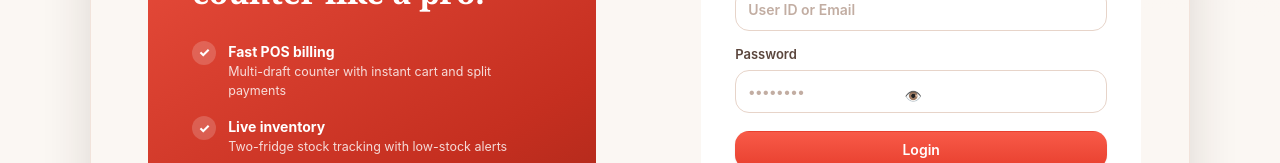
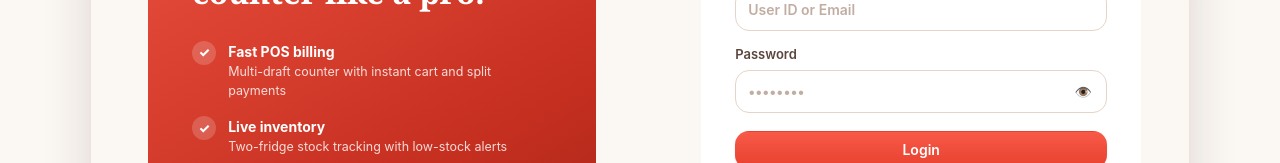
Before and after one commit to Harshang7710/Kulfi, a Next.js app: page /login in a window 1280 px wide. Shown: the part 263-426 px from the top of the page. Built offline with nearby package versions, Linux system fonts and the light colour scheme; no server answers.

Commit message:
Fix password eye button placement

```diff
--- a/app/globals.css
+++ b/app/globals.css
@@ -1569,21 +1569,29 @@ body.route-manager-pos .notice { flex: none; }
   position: relative;
   display: block;
 }
-.password-field input { padding-right: 48px; }
-.password-toggle {
+.password-field input { padding-right: 52px; }
+.password-field .password-toggle,
+.stack .password-field .password-toggle {
   position: absolute;
-  top: 50%;
-  right: 8px;
-  width: 34px;
-  height: 34px;
+  top: 4px;
+  right: 4px;
+  width: 40px;
+  height: calc(100% - 8px);
+  min-width: 0;
+  margin: 0;
   padding: 0;
   border: 0;
-  border-radius: var(--pill);
+  border-radius: var(--r-sm);
   background: transparent;
   box-shadow: none;
-  transform: translateY(-50%);
-}
-.password-toggle:hover { background: var(--surface-soft); transform: translateY(-50%); }
+  transform: none;
+  z-index: 1;
+}
+.password-field .password-toggle:hover,
+.stack .password-field .password-toggle:hover {
+  background: var(--surface-soft);
+  transform: none;
+}
 
 /* Single-column analytic cards used when payment split cards are removed. */
 .grid.one { grid-template-columns: 1fr; }
```
